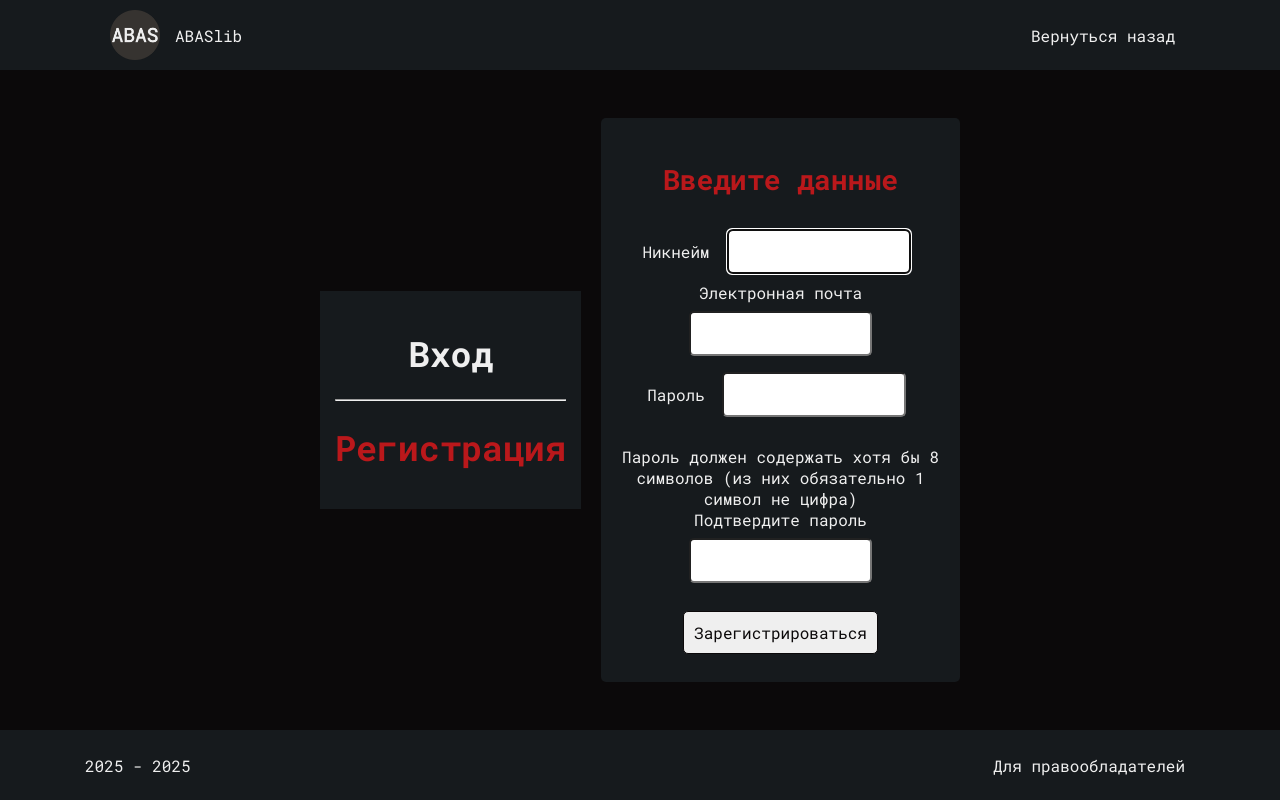
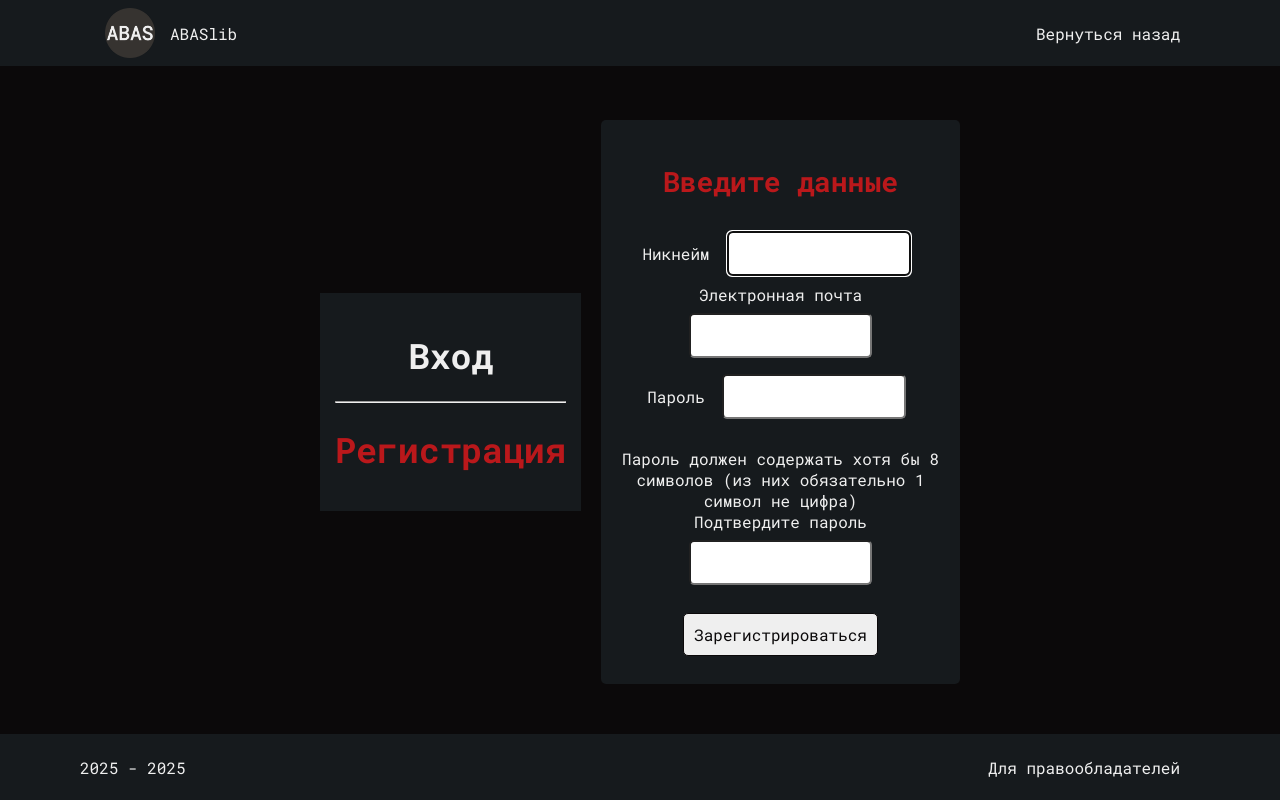
Before and after one commit to kv4D/abaslib, a Django app: page /register/ in a window 1280 px wide. Run offline with Django 5.2, Linux system fonts and the light colour scheme; some libraries are stand-ins or nearby versions.

Commit message:
Модифицированы стили футера, хедера и страницы граф. тайтла
Главной целью было улучшение отображения при увеличении
или уменьшении масштаба

```diff
--- a/reader/templates/reader/read_graphic.html
+++ b/reader/templates/reader/read_graphic.html
@@ -33,5 +33,7 @@
 {% endblock %}
 
 {% block content %}
-  <img id="chapter_image" src="{{ page_image }}" alt="Что-то пошло не так" />
+  <div class="container img_container">
+    <img id="chapter_image" src="{{ page_image }}" alt="Что-то пошло не так" />
+  </div>
 {% endblock %}
--- a/static/css/base_styles.css
+++ b/static/css/base_styles.css
@@ -12,7 +12,9 @@
     color: #EFEFEF;
     font-size: 16px;
     font-family: Roboto mono, monospace;
-    overflow-x: hidden;
+    overflow-x: visible;
+    width: max-content;
+    min-width: 100%
 }
 
 h1, h2, h3, h4, h5 {
@@ -56,7 +58,6 @@
 
 header {
     box-sizing: border-box;
-    padding: 10px;
     position: fixed;
     top: 0;
     left: 0;
@@ -64,7 +65,12 @@
 
 header, footer {
     width: 100%;
-    padding: 5px;
+}
+
+footer {
+    margin-top: auto;
+    width: 100%;
+    flex-shrink: 0;
 }
 
 #header_container, #footer_container{
@@ -75,6 +81,8 @@
     justify-content: space-between;
     margin-right: 80px;
     margin-left: 80px;
+    margin-top: 3px;
+    margin-bottom: 3px;
 }
 
 #site_icon button {
```
Also changed, not shown: static/css/reader/read_styles.css (+10 -10 lines).
